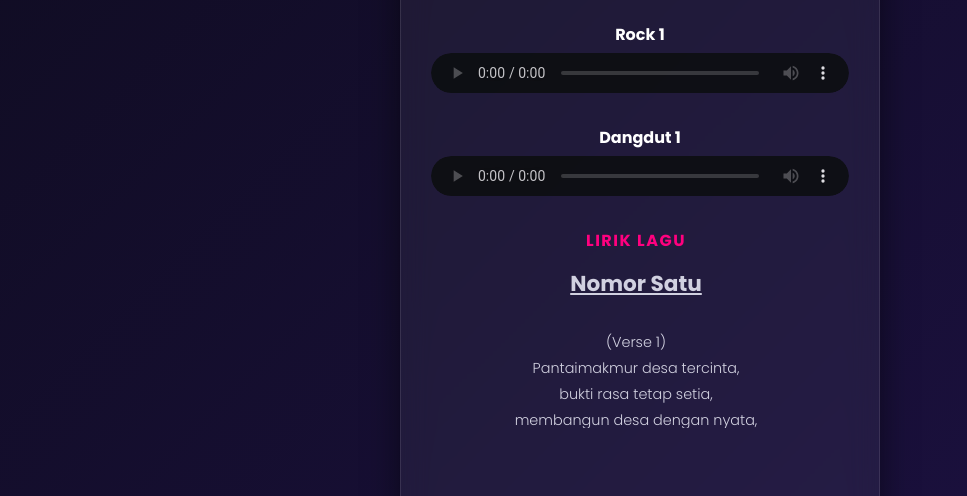
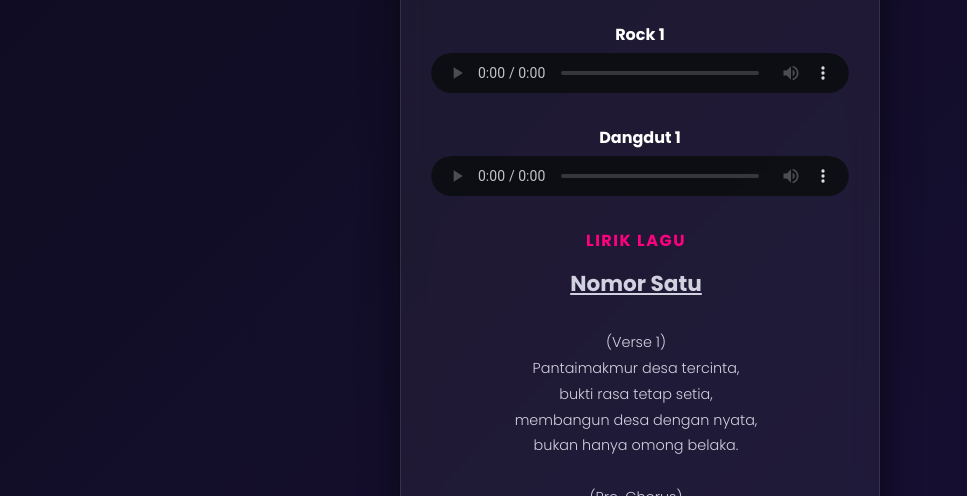
Before and after one commit to endum99/audio_kades, a plain HTML site: page index.html in a window 1280 px wide. Shown: the part 304-800 px from the top of the page, without its empty margins (0-967 px from the left). Drawn offline with Linux system fonts and the light colour scheme.

Commit message:
Update style.css

```diff
--- a/style.css
+++ b/style.css
@@ -99,7 +99,7 @@
 
         /* 3. Teks Lagu (Lirik) */
         .lyrics-section {
-            max-height: 200px;
+            max-height: 800px;
             overflow-y: auto;
             padding-right: 8px;
             text-align: center;
```
